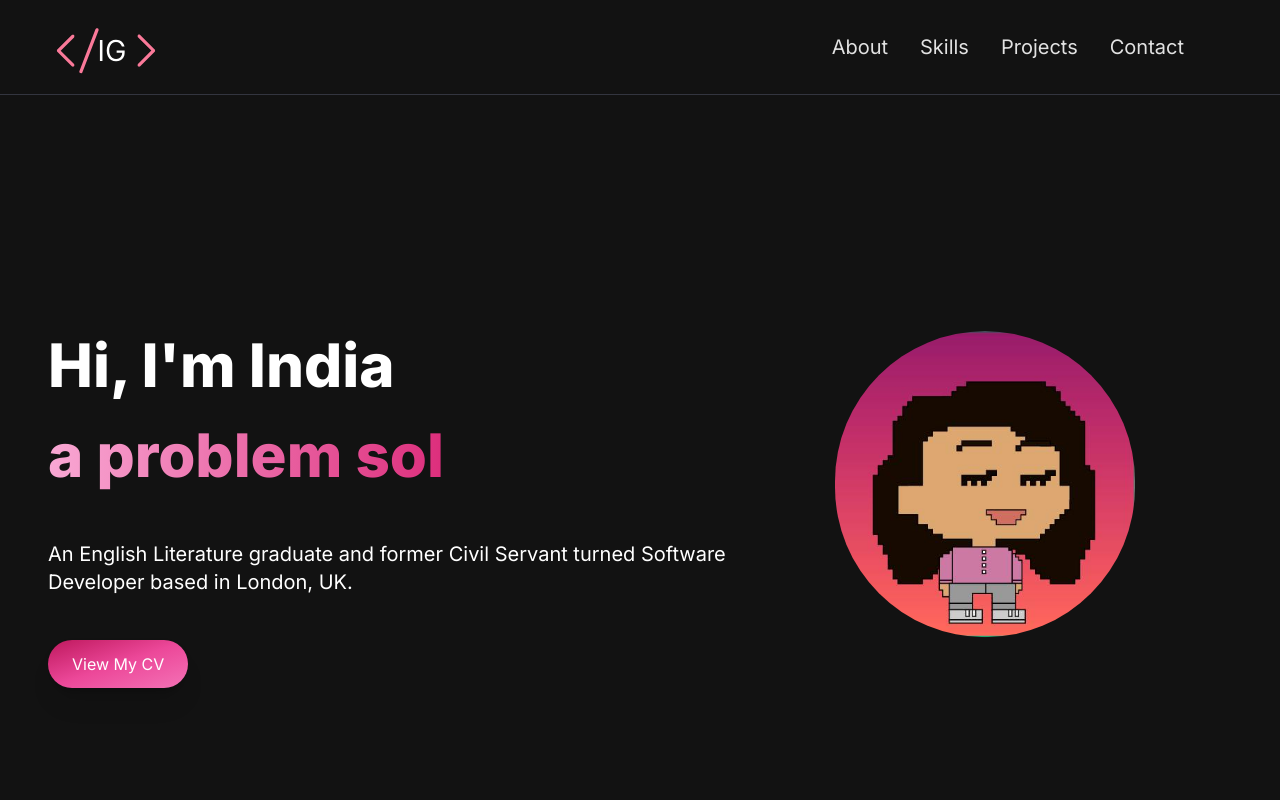
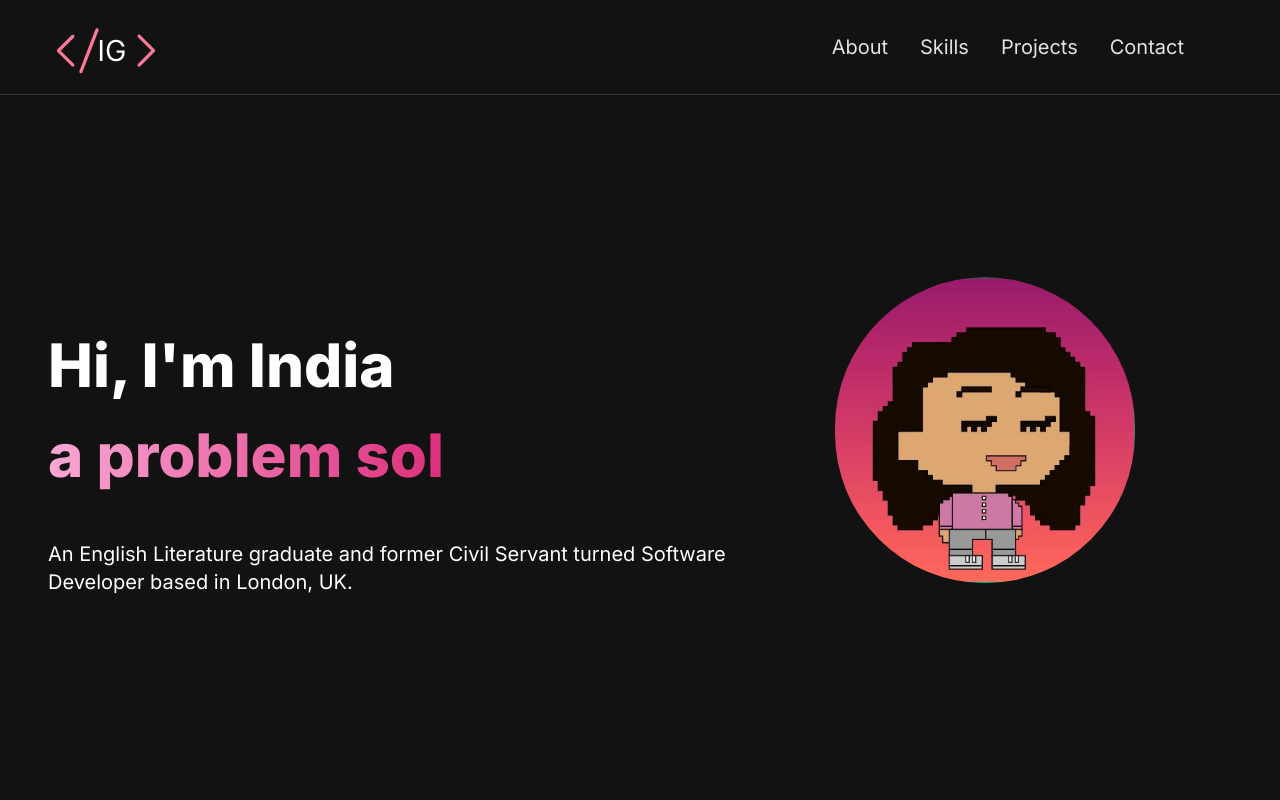
Before and after one commit to indiagrant/React-Portfolio-Site, a Next.js app: page / in a window 1280 px wide. Shown: the top 800 px of the page. Built offline with nearby package versions, Linux system fonts and the light colour scheme.

Commit message:
remove cv

```diff
--- a/src/app/components/HeroSection.jsx
+++ b/src/app/components/HeroSection.jsx
@@ -33,11 +33,11 @@ const HeroSection = () => {
             Software Developer based in London, UK. <br />
           </p>
           <div>
-            <Link href="/IndiaGrantCV.pdf" passHref target="_blank">
+            {/* <Link href="/IndiaGrantCV.pdf" passHref target="_blank">
               <button className="mt-5 mb-10 px-6 py-3 w-full sm:w-fit rounded-full mr-4 bg-gradient-to-br from-pink-700 via-pink-500 to-pink-400 shadow-xl drop-shadow-md hover:scale-105 hover:shadow-xl text-white">
                 View My CV
               </button>
-            </Link>
+            </Link> */}
           </div>
         </div>
         <div className="col-span-5 place-self-center mt-4 lg:mt-0">
```
